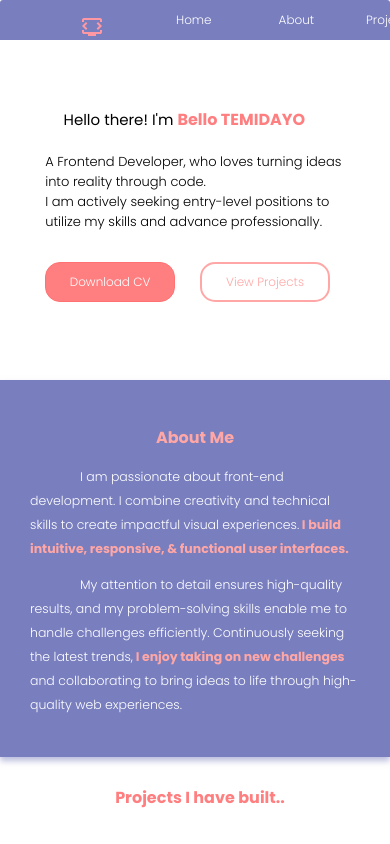
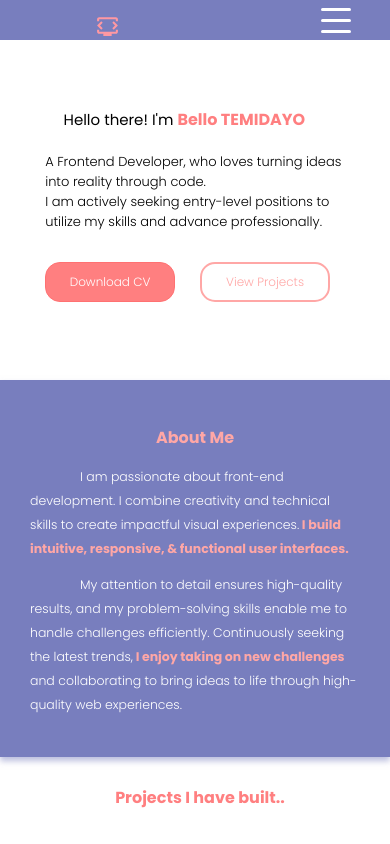
Before and after one commit to temidayobelloh/my_Portfolio, a React (Create React App) app: page / in a window 390 px wide. Shown: the top 844 px of the page. Built offline with nearby package versions, Linux system fonts and the light colour scheme.

Commit message:
implemented hamburger navigation menu

```diff
--- a/src/Components/About/about.css
+++ b/src/Components/About/about.css
@@ -1,15 +1,15 @@
-.about-me-wrapper{
-background-color: #787ebe;
-height: 590px;
-margin: 0 auto;
-padding: 0;
-border: none;
-display: flex;
-box-shadow: 0 4px 6px rgba(120, 126, 190, 0.5);
-max-width: 1440px;
-height: 590px
+.about-me-wrapper {
+    background-color: #787ebe;
+    margin: 0 auto; /* Center the wrapper */
+    padding: 0;
+    border: none;
+    display: flex;
+    box-shadow: 0 4px 6px rgba(120, 126, 190, 0.5);
+    max-width: 1440px; /* Limit width to 1440px */
+    height: 590px;
 }
-.about-me-text{
+
+.about-me-text {
     text-align: left;
     color: #ffa7a6;
     padding: 10px;
@@ -17,11 +17,13 @@ height: 590px
     margin-top: 40px;
     font-weight: bold;
 }
-span{
+
+span {
     color: #ffa7a6;
     font-weight: bold;
 }
-.about-me-logo{
+
+.about-me-logo {
     max-width: 390px;
     height: 360px;
     margin-left: 150.33px;
@@ -29,7 +31,8 @@ span{
     margin-right: 0;
     padding: 0;
 }
-.about-me-intro{
+
+.about-me-intro {
     text-align: left;
     margin-left: 85.33px;
     color: white;
@@ -40,7 +43,8 @@ span{
     text-indent: 50px;
     margin-top: 0;
 }
-.indented{
+
+.indented {
     margin: 0;
     padding: 0;
     text-indent: 50px;
@@ -51,23 +55,27 @@ span{
     text-align: left;
     margin-left: 85.33px;
 }
-.indented-color{
-    color:  #ffa7a6;
+
+.indented-color {
+    color: #ffa7a6;
     font-style: italic;
     transition: transform 0.3s;
     display: inline-block;
 }
-.indented-color:hover{
+
+.indented-color:hover {
     transform: scale(1.4);
     cursor: pointer;
 }
+
 @media (max-width: 768px) {
     .about-me-wrapper {
         align-items: center;
         padding: 20px;
-        height: 450px;
+        height: auto; /* Allow height to adjust */
         border-bottom: 10px;
     }
+
     .about-me-text {
         text-align: center;
         margin-left: 10px;
@@ -75,26 +83,31 @@ span{
         margin-bottom: 0;
         font-size: 16px;
     }
+
     .about-me-logo {
         width: 250px;
         height: auto;
         margin: 20px auto;
     }
-    .about-me-intro, .indented {
+
+    .about-me-intro,
+    .indented {
         text-align: left;
         margin-left: 0;
         max-width: 100%;
         padding: 0 20px;
         font-size: 13px;
-        margin-top: 0pX !important;
+        margin-top: 0 !important; /* Corrected from 0pX */
         margin-bottom: 30px;
         line-height: 30px;
     }
+
     .indented-color {
         text-align: left;
         font-size: 12px;
     }
 }
+
 @media (max-width: 390px) {
     .about-me-wrapper {
         display: flex;
@@ -103,12 +116,11 @@ span{
         justify-content: center;
         padding: 30px;
         margin: 0 auto;
-        width: 100%;
+        width: 100%; /* Allow full width */
         height: auto;
         box-sizing: border-box;
         background-color: #787ebe;
     }
-
 
     .about-me-text {
         width: 100%;
@@ -120,7 +132,6 @@ span{
         font-weight: bold;
     }
 
-
     .about-me-intro {
         font-size: 12.5px;
         line-height: 24px;
@@ -130,7 +141,6 @@ span{
         color: white;
         margin: 10px 0;
     }
-
 
     .indented {
         font-size: 12.5px;
@@ -142,7 +152,6 @@ span{
         margin: 10px 0;
     }
 
-
     .indented-color {
         color: #ffa7a6;
         font-style: italic;
@@ -151,8 +160,7 @@ span{
         font-size: 12.5px;
     }
 
-
     .about-me-logo {
-        display: none;
+        display: none; /* Hide the logo on very small screens */
     }
 }
--- a/src/Components/Navbar/navbar.css
+++ b/src/Components/Navbar/navbar.css
@@ -1,68 +1,92 @@
-
-.portfolio-logo{
+.portfolio-logo {
   margin-left: 85.33px;
   width: 30px;
   transition: transform 0.3s;
 }
-.portfolio-logo:hover{
+
+.portfolio-logo:hover {
   cursor: pointer;
   transform: scale(1.3);
 }
-.navbar-wrapper{
+
+.navbar-wrapper {
   display: flex;
   justify-content: space-between;
   align-items: center;
   padding: 0;
-      max-width: 1440px;
-      height:45px;
+  max-width: 1440px !important;
+  width: 100%;
+  height: 45px;
   background-color: #787ebe;
-      border-top-left-radius: 3px;
-      border-top-right-radius: 3px;
   box-shadow: 0 4px 6px rgba(120, 126, 190, 0.5);
-      margin: auto;
+  margin: 0 auto;
 }
-  .navbar-logo{
+
+.navbar-logo {
   width: 89px;
   height: 24px;
   font-size: 17px;
-    margin-left: 85.33px;
+  margin-left: 2%;
 }
-  .navbar-logo:hover{
+
+.navbar-logo:hover {
   cursor: pointer;
 }
-  .active-link{
+
+.active-link {
   color: white;
   margin-right: 15px;
 }
-  .navlink{
+
+.navlink {
   color: white;
   text-decoration: none;
 }
-  .navbar-list{
+
+.navbar-list {
   display: flex;
   justify-content: space-between;
   align-items: center;
 }
-  .navbar-list > li{
+
+.navbar-list > li {
   color: white;
   list-style: none;
   margin: 0px 32px;
   margin-right: 50px;
 }
-  .navbar-list-item :active{
+
+.navbar-list-item:active {
   color: #ff98a2;
 }
-  .navbar-list-item:hover{
+
+.navbar-list-item:hover {
   cursor: pointer;
-    color:#ff98a2;
+  color: #ff98a2;
   border-bottom: 2px solid #ff98a2;
+}
+
+.hamburger {
+  display: none; /* Hidden on larger screens */
+  flex-direction: column;
+  cursor: pointer;
+  margin-right: 20px;
+}
+
+.hamburger div {
+  width: 30px;
+  height: 3px;
+  background-color: white;
+  margin: 4px;
+  border-radius: 5px;
+  transition: all 0.3s;
 }
 
 @media (max-width: 768px) {
   .navbar-wrapper {
-        padding: 0 15 px;
+    padding: 0 15px;
     height: 40px;
-
+    max-width: 768px;
   }
 
   .portfolio-logo {
@@ -89,4 +113,35 @@
   .navbar-list {
     justify-content: flex-end;
   }
+
+  .hamburger {
+    display: flex; /* Show hamburger on small screens */
   }
+
+  .navbar-list {
+    display: none; /* Hide by default */
+  }
+
+  .navbar-list.active {
+    display: flex; /* Show menu when active */
+    flex-direction: column; /* Stack items vertically */
+    position: absolute; /* Position dropdown */
+    top: 45px; /* Position below the navbar */
+    left: 0;
+    right: 0;
+    background-color: #787ebe; /* Match navbar background */
+    z-index: 1000;
+    padding: 10px 0; /* Add padding */
+  }
+
+  .navbar-list > li {
+    margin: 10px 0; /* Space between items */
+    text-align: center; /* Center the text */
+  }
+}
+
+@media (max-width: 390px) {
+  .navbar-list.active {
+    max-height: 300px; /* Limit height */
+  }
+}
--- a/src/Components/Navbar/navbar.jsx
+++ b/src/Components/Navbar/navbar.jsx
@@ -1,47 +1,47 @@
+import { useState } from 'react';
 import { NavLink } from 'react-router-dom';
 import logo from '../assets/dev_mode_tv.svg';
 import './navbar.css';
 
-const Navbar = ({ scrollToSection, homeRef, aboutRef, servicesRef, skillsRef, projectsRef, contactRef }) => {
+const Navbar = ({ scrollToSection, homeRef, aboutRef, projectsRef, contactRef }) => {
+  const [isOpen, setIsOpen] = useState(false);
+
+  const toggleMenu = () => {
+    setIsOpen(!isOpen);
+  };
+
   return (
     <div className='navbar-wrapper' id='sticky'>
-      <img className='portfolio-logo' src={logo} alt="logo"/>
-      <ul className='navbar-list'>
+      <img className='portfolio-logo' src={logo} alt="logo" />
+      <div className='hamburger' onClick={toggleMenu}>
+        <div />
+        <div />
+        <div />
+      </div>
+      <ul className={`navbar-list ${isOpen ? 'active' : ''}`}>
         <li onClick={() => scrollToSection(homeRef)} className='navbar-list-item'>
-          <NavLink
-            to='/'
-            className={({ isActive }) => isActive ? 'active-link navlink' : 'navlink'}
-          >
+          <NavLink to='/' className={({ isActive }) => isActive ? 'active-link navlink' : 'navlink'}>
             Home
           </NavLink>
         </li>
         <li onClick={() => scrollToSection(aboutRef)} className='navbar-list-item'>
-          <NavLink
-            to='/about'
-            className={({ isActive }) => isActive ? 'active-link navlink' : 'navlink'}
-          >
+          <NavLink to='/about' className={({ isActive }) => isActive ? 'active-link navlink' : 'navlink'}>
             About
           </NavLink>
         </li>
         <li onClick={() => scrollToSection(projectsRef)} className='navbar-list-item'>
-          <NavLink
-            to='/projects'
-            className={({ isActive }) => isActive ? 'active-link navlink' : 'navlink'}
-          >
+          <NavLink to='/projects' className={({ isActive }) => isActive ? 'active-link navlink' : 'navlink'}>
             Projects
           </NavLink>
         </li>
         <li onClick={() => scrollToSection(contactRef)} className='navbar-list-item'>
-          <NavLink
-            to='/connect'
-            className={({ isActive }) => isActive ? 'active-link navlink' : 'navlink'}
-          >
+          <NavLink to='/connect' className={({ isActive }) => isActive ? 'active-link navlink' : 'navlink'}>
             Connect
           </NavLink>
         </li>
       </ul>
     </div>
-  )
+  );
 }
 
 export default Navbar;
```
Lines whose indentation alone changed are shown as unchanged.
